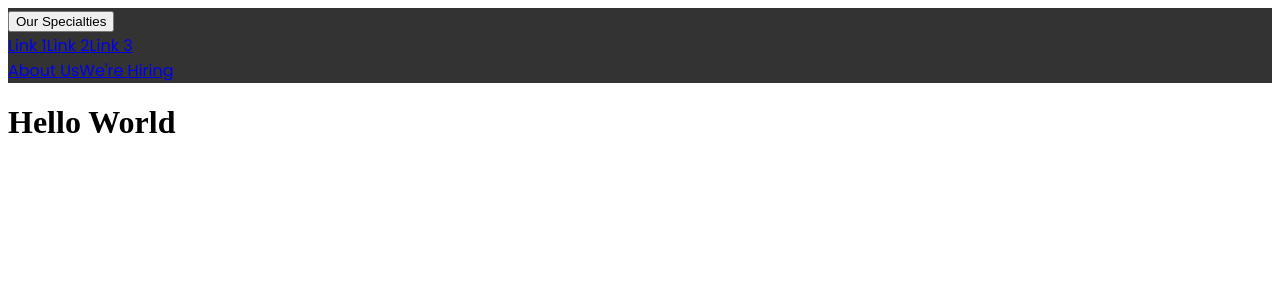
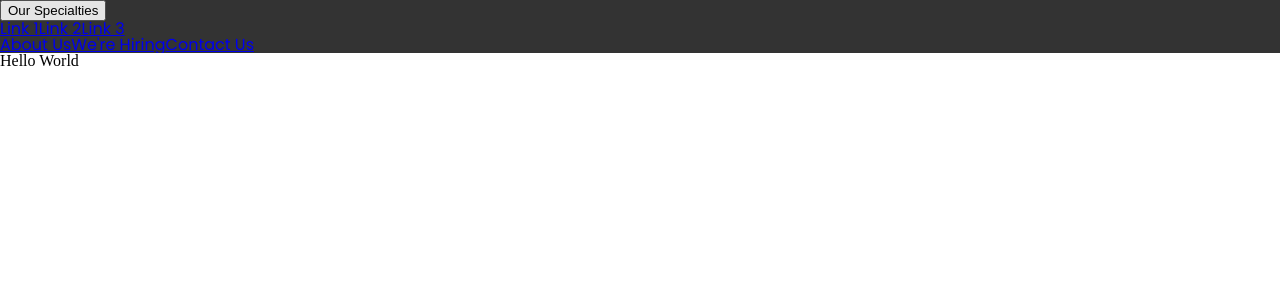
Before and after one commit to MalachaiRossiter/KGElectric, a React (Create React App) app in the folder client/: page / in a window 1280 px wide. Shown: the top 300 px of the page. Built offline with nearby package versions, Linux system fonts and the light colour scheme.

Commit message:
added default css

```diff
--- a/client/src/App.css
+++ b/client/src/App.css
@@ -1,38 +1,48 @@
-.App {
-  text-align: center;
+/* http://meyerweb.com/eric/tools/css/reset/
+   v2.0 | 20110126
+   License: none (public domain)
+*/
+
+html, body, div, span, applet, object, iframe,
+h1, h2, h3, h4, h5, h6, p, blockquote, pre,
+a, abbr, acronym, address, big, cite, code,
+del, dfn, em, img, ins, kbd, q, s, samp,
+small, strike, strong, sub, sup, tt, var,
+b, u, i, center,
+dl, dt, dd, ol, ul, li,
+fieldset, form, label, legend,
+table, caption, tbody, tfoot, thead, tr, th, td,
+article, aside, canvas, details, embed,
+figure, figcaption, footer, header, hgroup,
+menu, nav, output, ruby, section, summary,
+time, mark, audio, video {
+    margin: 0;
+    padding: 0;
+    border: 0;
+    font-size: 100%;
+    font: inherit;
+    vertical-align: baseline;
 }
-
-.App-logo {
-  height: 40vmin;
-  pointer-events: none;
+/* HTML5 display-role reset for older browsers */
+article, aside, details, figcaption, figure,
+footer, header, hgroup, menu, nav, section {
+    display: block;
 }
-
-@media (prefers-reduced-motion: no-preference) {
-  .App-logo {
-    animation: App-logo-spin infinite 20s linear;
-  }
+body {
+    line-height: 1;
 }
-
-.App-header {
-  background-color: #282c34;
-  min-height: 100vh;
-  display: flex;
-  flex-direction: column;
-  align-items: center;
-  justify-content: center;
-  font-size: calc(10px + 2vmin);
-  color: white;
+ol, ul {
+    list-style: none;
 }
-
-.App-link {
-  color: #61dafb;
+blockquote, q {
+    quotes: none;
 }
-
-@keyframes App-logo-spin {
-  from {
-    transform: rotate(0deg);
-  }
-  to {
-    transform: rotate(360deg);
-  }
+blockquote:before, blockquote:after,
+q:before, q:after {
+    content: '';
+    content: none;
 }
+table {
+    border-collapse: collapse;
+    border-spacing: 0;
+}
--- a/client/src/App.js
+++ b/client/src/App.js
@@ -1,3 +1,4 @@
+import './App.css';
 import { BroswerRouter, Routes, Route, BrowserRouter } from 'react-router-dom';
 import axios from 'axios';
 
--- a/client/src/components/Navbar.js
+++ b/client/src/components/Navbar.js
@@ -7,6 +7,7 @@
 
     return (
         <div className='navbar'>
+            <div className='linkWrapper'>
                 <div className='dropDown'>
                     <button className='Dropbtn'>Our Specialties
                         <i className='fa fa-caret-down'></i>
@@ -19,8 +20,7 @@
                 </div>
                 <a href="#">About Us</a>
                 <a href="#">We're Hiring</a>
-            <div className='contactbtn'>
-
+                <a href="#" className='contactbtn'>Contact Us</a>
             </div>
         </div>
     )
```
Lines whose indentation alone changed are shown as unchanged.
